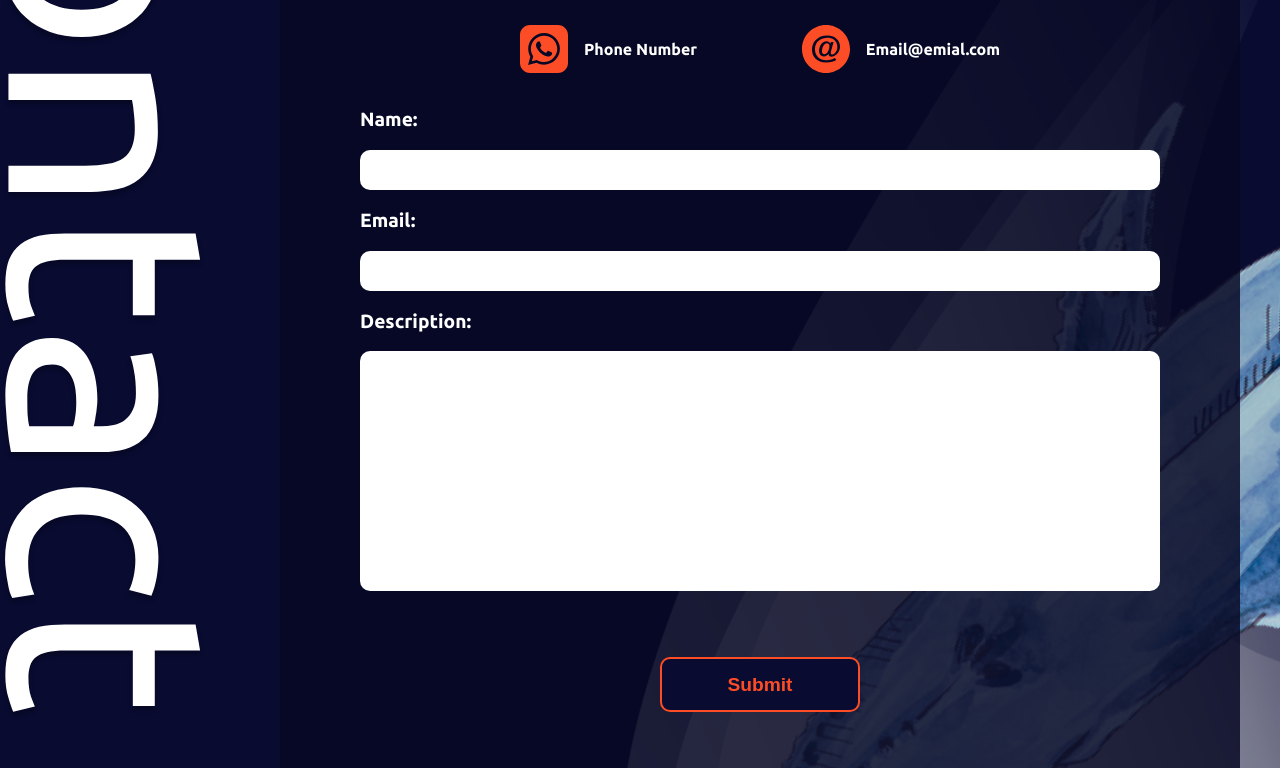
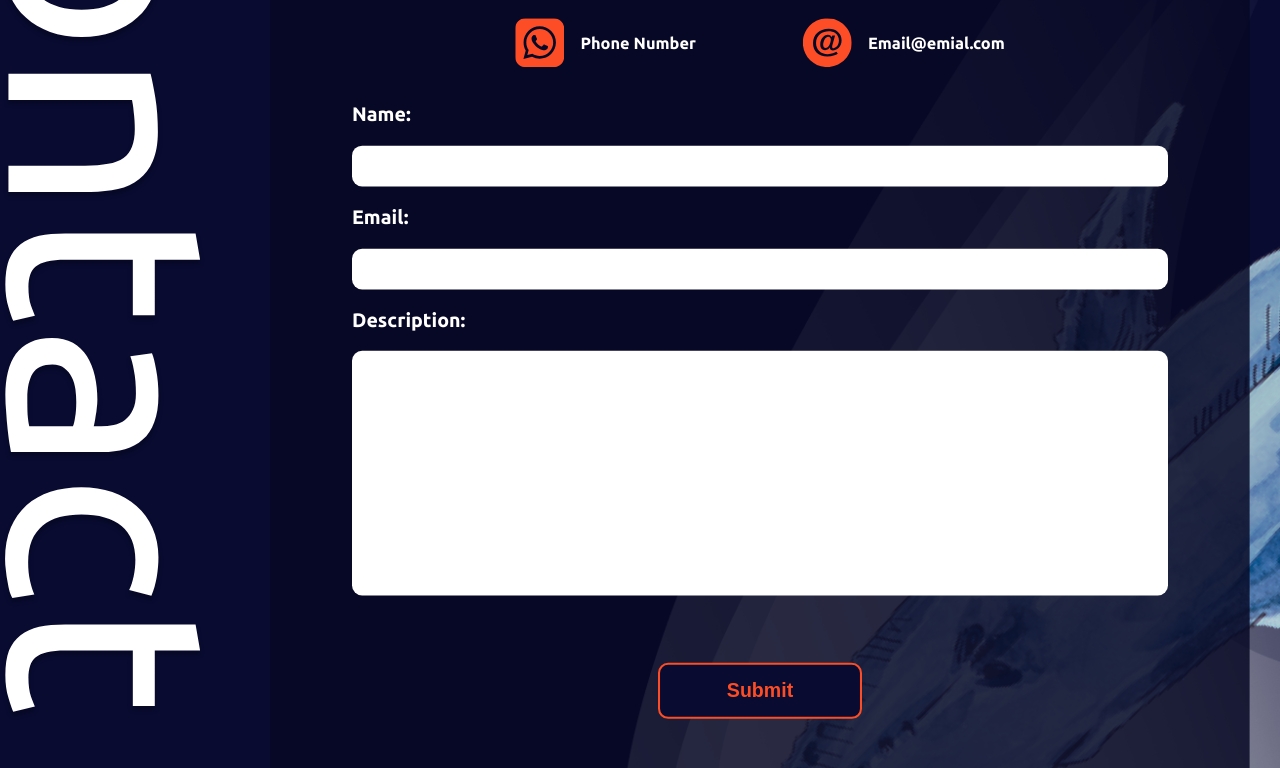
Before and after one commit to ANY-Solutions/ANY-Solutions.github.io, an Astro site: page / in a window 1280 px wide. In both pictures the pointer is over the element 760 px from the left and 4415 px from the top of the page. Shown: the part 4047-4815 px from the top of the page. Built offline with nearby package versions, Linux system fonts and the light colour scheme; Astro itself is replaced by a stand-in of ours.

Commit message:
adding hover animation to the form

```diff
--- a/src/components/Form.astro
+++ b/src/components/Form.astro
@@ -21,6 +21,7 @@
 
 <style>
   .form {
+    transition: all 800ms ease-in-out;
     flex-direction: column;
     background-color: rgba(7, 8, 36, 0.83);
     width: 80%;
@@ -46,6 +47,9 @@
     transform: translate(-50%, -50%);
     top: 0;
     left: 50%;
+  }
+  .form:hover {
+    transform: scale(1.02);
   }
   .form label {
     font-weight: bold;
```
